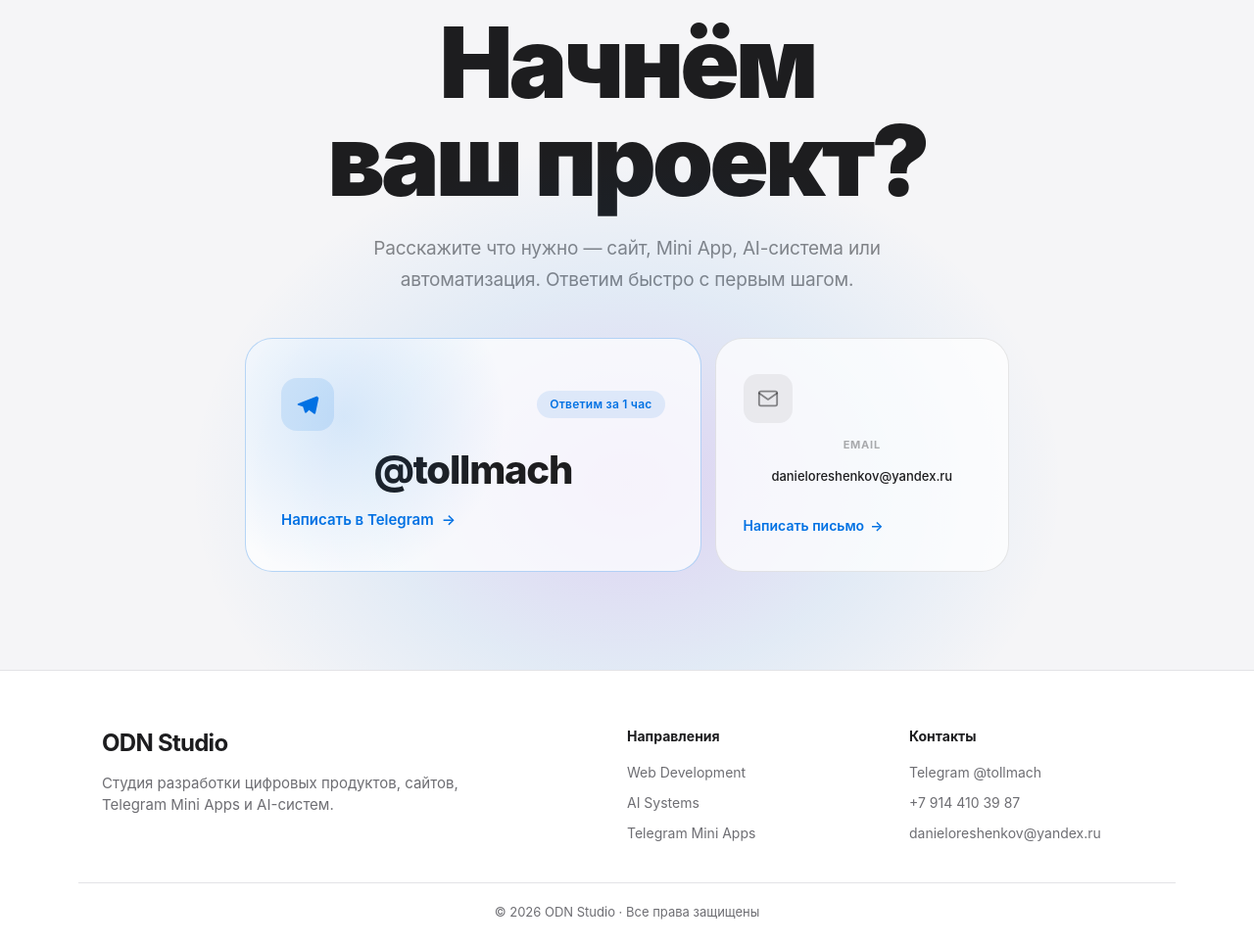
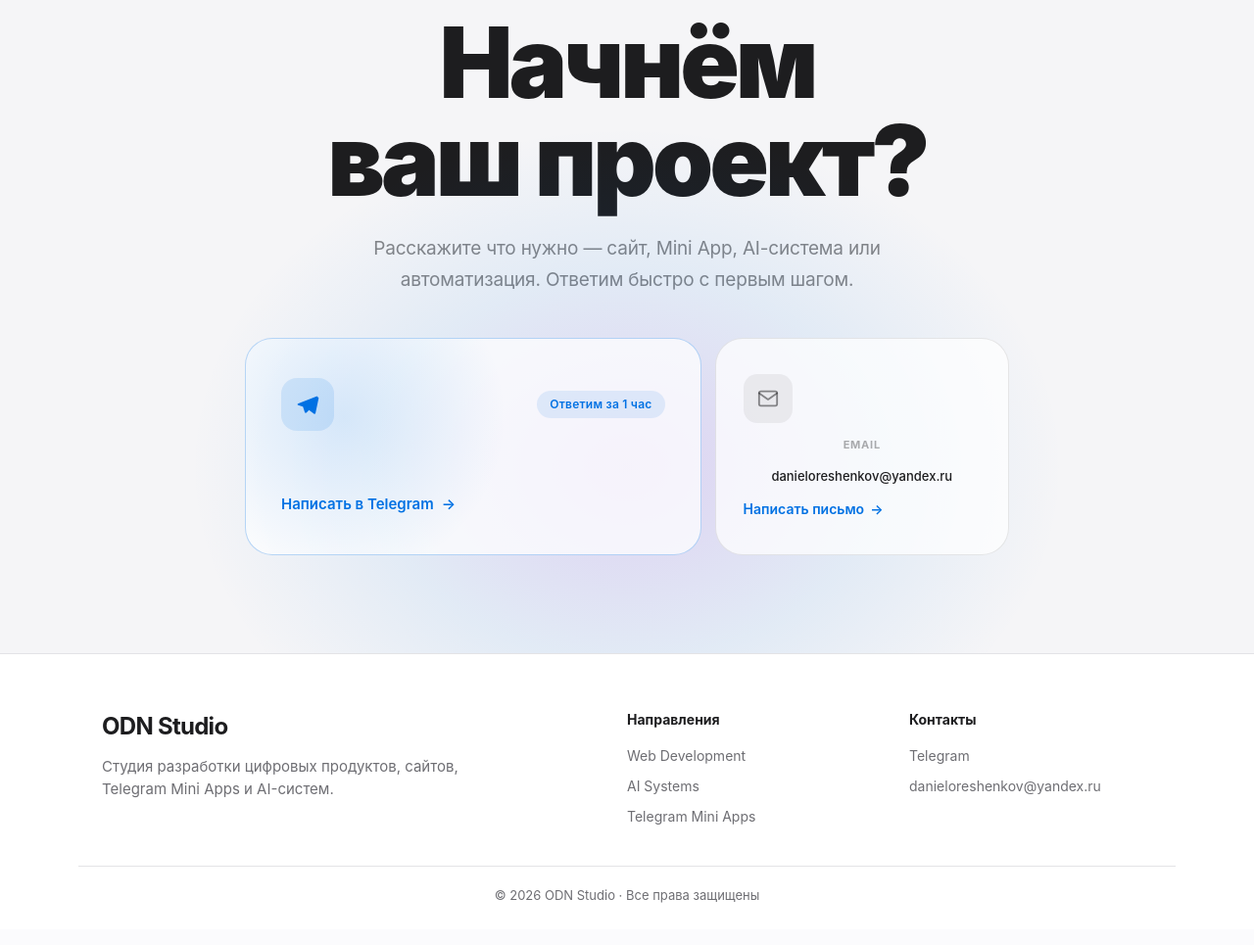
Before and after one commit to DaniilOreshenkov/odn-studio, a website built with Vite: page index.html in a window 1280 px wide. Shown: the part 5752-6717 px from the top of the page at 98% size. Built offline with nearby package versions, Linux system fonts and the light colour scheme.

```diff
--- a/index.html
+++ b/index.html
@@ -679,7 +679,6 @@
           </div>
           <span class="cn-tg-badge" data-ru="Ответим за 1 час" data-en="Reply within 1 hour">Ответим за 1 час</span>
         </div>
-        <div class="cn-tg-handle">@tollmach</div>
         <div class="cn-tg-cta">
           <span data-ru="Написать в Telegram" data-en="Write on Telegram">Написать в Telegram</span>
           <span class="cn-tg-arrow">→</span>
@@ -719,8 +718,7 @@
 
     <div class="footer-col">
       <h4 data-ru="Контакты" data-en="Contacts">Контакты</h4>
-      <a href="https://t.me/tollmach" target="_blank" rel="noopener">Telegram @tollmach</a>
-      <a href="tel:+79144103987">+7 914 410 39 87</a>
+      <a href="https://t.me/tollmach" target="_blank" rel="noopener">Telegram</a>
       <a href="mailto:danieloreshenkov@yandex.ru">danieloreshenkov@yandex.ru</a>
     </div>
   </div>
```
